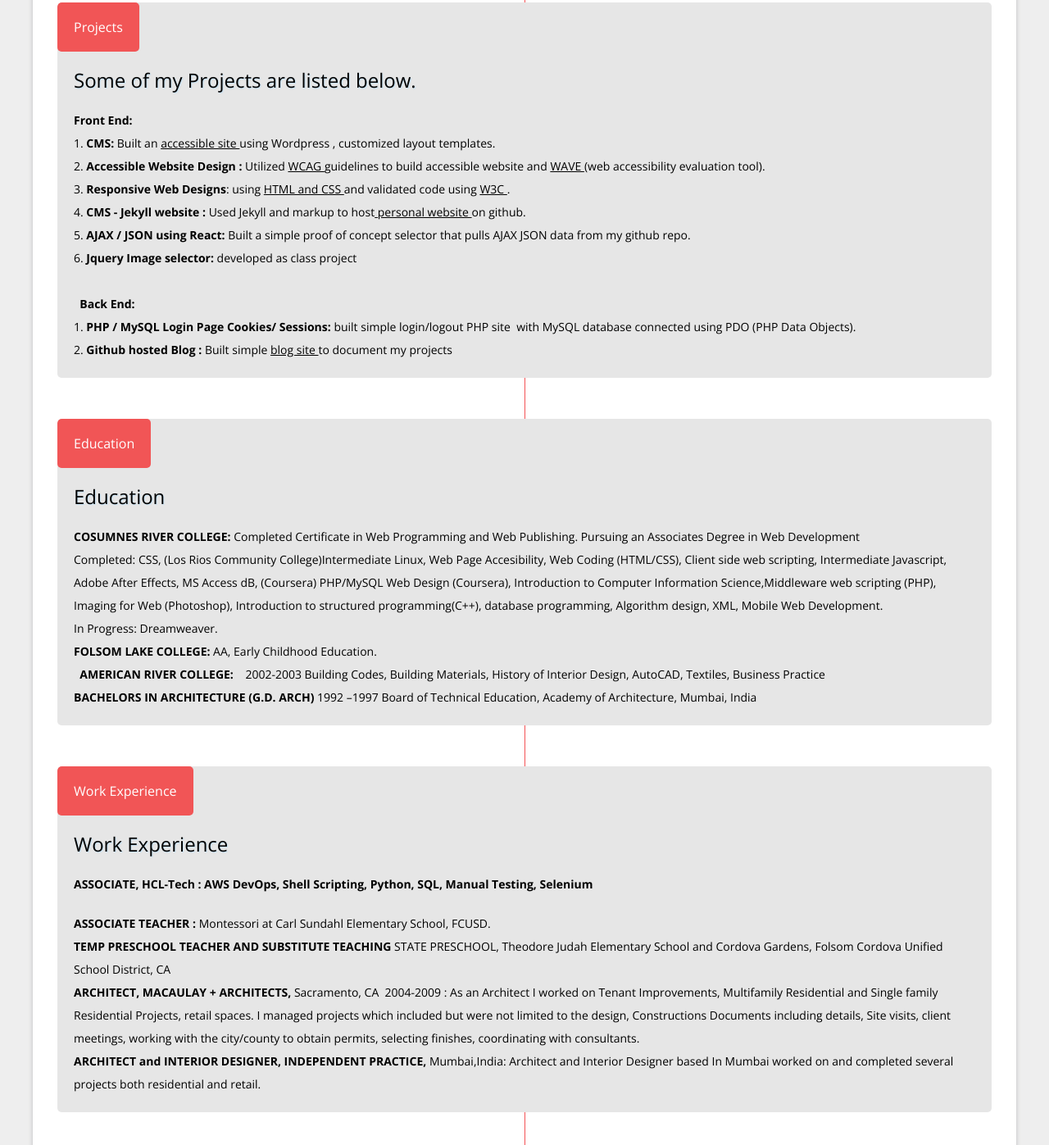
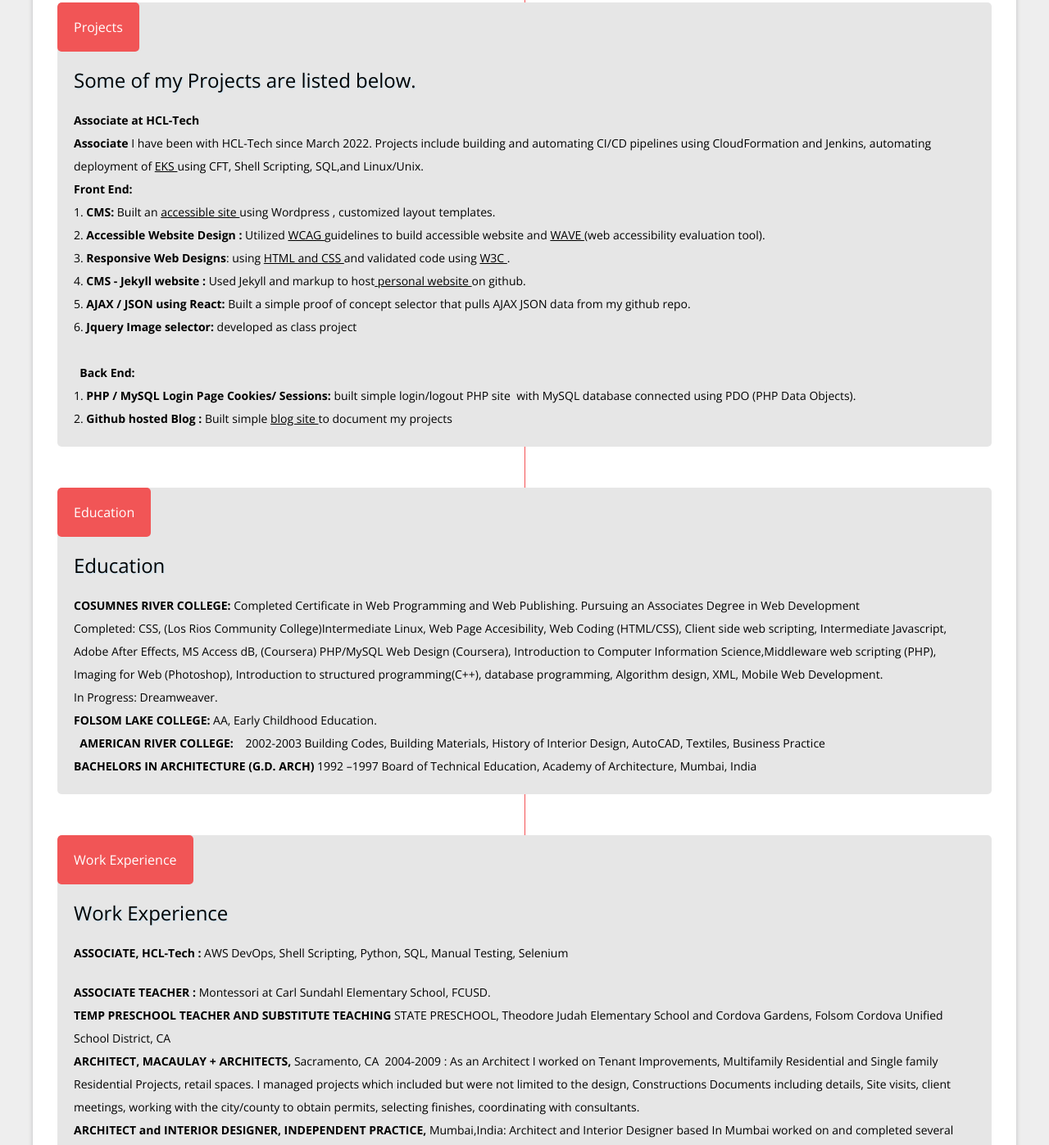
Before and after one commit to eshanis/eshanis.github.io, a plain HTML site: page resume.html in a window 1280 px wide. Shown: the part 474-1871 px from the top of the page at 82% size. Drawn offline with nearby package versions, Linux system fonts and the light colour scheme.

Commit message:
Update resume.html

```diff
--- a/resume.html
+++ b/resume.html
@@ -53,8 +53,12 @@ http://www.templatemo.com/tm-413-flip-turn
                             <!--div class="time_line_icon right"><i class="fa fa-heart"></i></div-->
                             <h1>Some of my Projects are listed below. </h1>
                             <p>
+                               <strong> Associate at HCL-Tech</strong><br>
+                                <strong> Associate</strong> I have been with HCL-Tech since March 2022. Projects include building and automating CI/CD pipelines using CloudFormation and Jenkins, automating deployment of <a href="https://github.com/eshanis/automate2-eks-jenkins-cft" target="_blank">EKS </a> using CFT, Shell Scripting, SQL,and Linux/Unix.
+                                <br>
+
                                 <strong> Front End:</strong><br>
-                                1.<strong> CMS:</strong> Built an <a href="https://fitnessedventure.wordpress.com/2020/10/04/yoga-surya-namaskar/">accessible site </a> using Wordpress , customized layout templates.
+                                1.<strong> CMS:</strong> Built an <a href="https://fitnessedventure.wordpress.com/2020/10/04/yoga-surya-namaskar/" target="_blank">accessible site </a> using Wordpress , customized layout templates.
                                 <br>
                                 2.<strong> Accessible Website Design : </strong>Utilized <a href="https://www.w3.org/WAI/standards-guidelines/" target="_blank"> WCAG  </a>guidelines to build accessible website
                                 and <a href="https://wave.webaim.org/" target="_blank">  WAVE </a> (web accessibility evaluation tool).<br>
@@ -96,7 +100,7 @@ http://www.templatemo.com/tm-413-flip-turn
                             <div class="time_line_caption left">Work Experience</div>
                             <!--div class="time_line_icon right"><i class="fa fa-tablet"></i></div-->
                             <h1>Work Experience</h1>
-                          <p><strong> ASSOCIATE, HCL-Tech : AWS DevOps, Shell Scripting, Python, SQL, Manual Testing, Selenium</strong> <br>
+                          <p><strong> ASSOCIATE, HCL-Tech :</strong> AWS DevOps, Shell Scripting, Python, SQL, Manual Testing, Selenium <br>
                             <p><strong> ASSOCIATE TEACHER : </strong> Montessori at Carl Sundahl Elementary School, FCUSD.<br>
 
                                <strong>TEMP PRESCHOOL TEACHER AND SUBSTITUTE TEACHING </strong> STATE PRESCHOOL, Theodore Judah Elementary School and Cordova Gardens, Folsom Cordova Unified School District, CA
```
